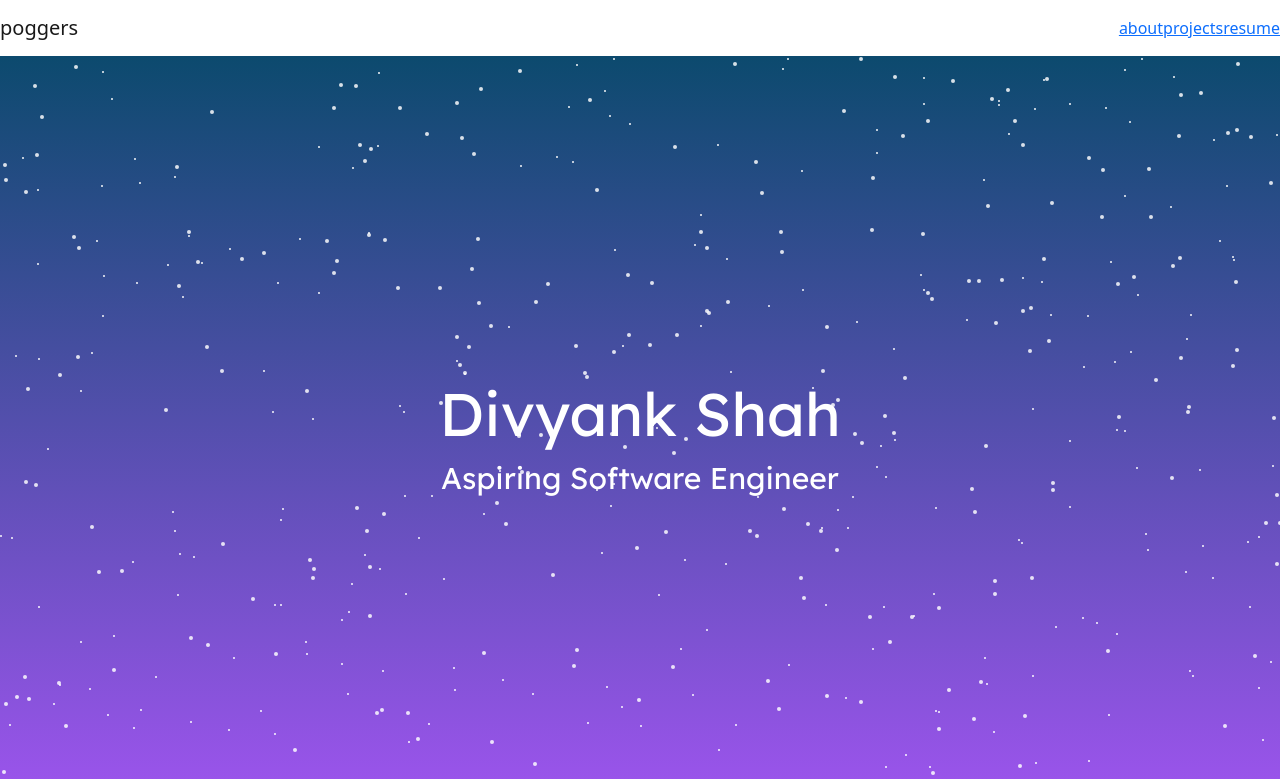
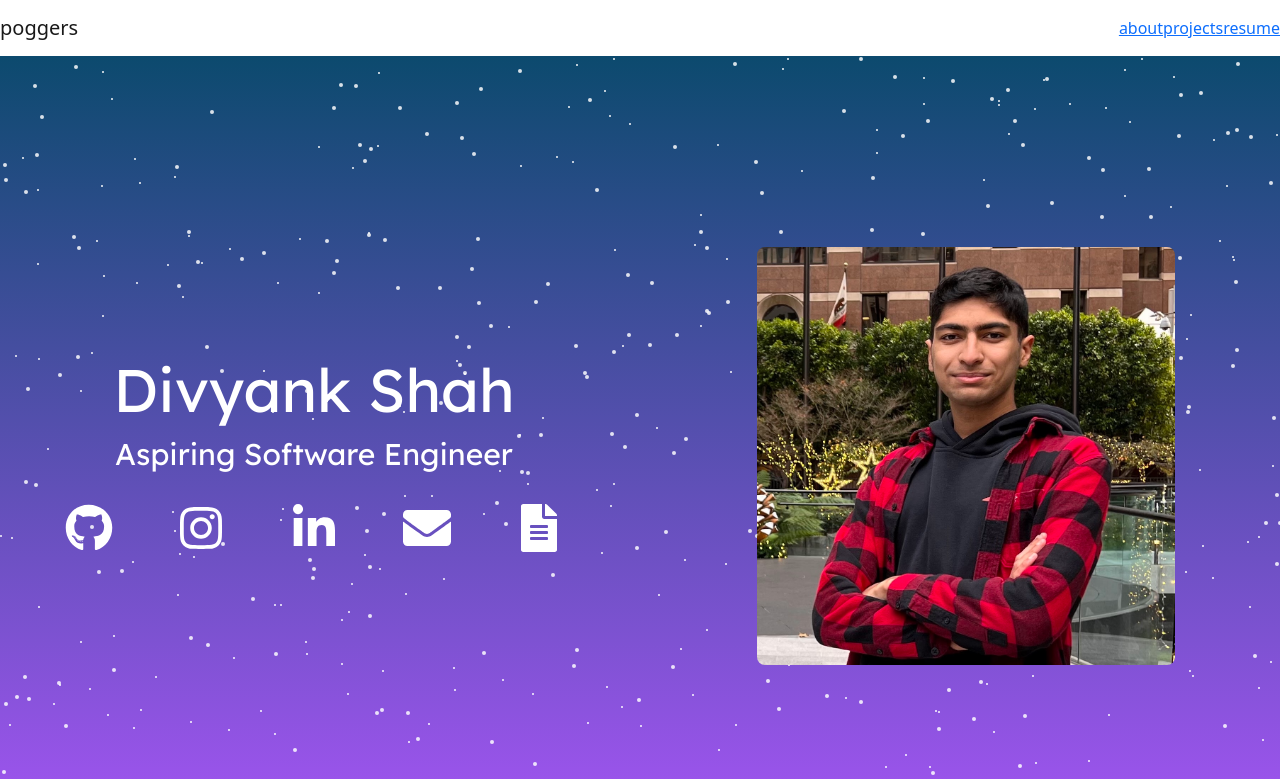
Before and after one commit to shahdivyank/shahdivyank.github.io, a Next.js app: page / in a window 1280 px wide. Shown: the top 779 px of the page. Built offline with nearby package versions, Linux system fonts and the light colour scheme.

Commit message:
fix up landing

```diff
--- a/components/Landing.js
+++ b/components/Landing.js
@@ -1,4 +1,7 @@
 import React from 'react'
+import { Row, Col } from "react-bootstrap"
+import { FaGithub, FaInstagram, FaLinkedinIn, FaEnvelope, FaFileAlt } from "react-icons/fa"
+
 
 const Landing = () => {
 
@@ -24,7 +27,24 @@ const Landing = () => {
                 ))
             }
 
-            <p className = "font-lexend text-6xl text-center text-white">Divyank Shah<br/><p className='text-3xl mt-3'>Aspiring Software Engineer</p></p>
+            <Row className='flex justify-center items-center'>
+                <Col lg={6} className="flex justify-center items-center flex-col">
+                    <p className="font-lexend text-6xl text-center text-white">Divyank Shah<br /><p className='text-3xl mt-3'>Aspiring Software Engineer</p></p>
+                    <div className="w-full text-white flex justify-evenly items-center text-5xl">
+                        <FaGithub className='hover:text-gray-300 cursor-pointer' />
+                        <FaInstagram className='hover:text-gray-300 cursor-pointer' />
+                        <FaLinkedinIn className='hover:text-gray-300 cursor-pointer' />
+                        <FaEnvelope className='hover:text-gray-300 cursor-pointer' />
+                        <FaFileAlt className='hover:text-gray-300 cursor-pointer' />
+                    </div>
+                </Col>
+                <Col lg={6} className="flex justify-center items-center">
+                    <img className="w-4/6 rounded-lg z-10" src="profile.jpg" />
+
+                </Col>
+
+            </Row>
+
 
 
         </div>
```
Also changed, not shown: components/Footer.js (+7 -7 lines).
